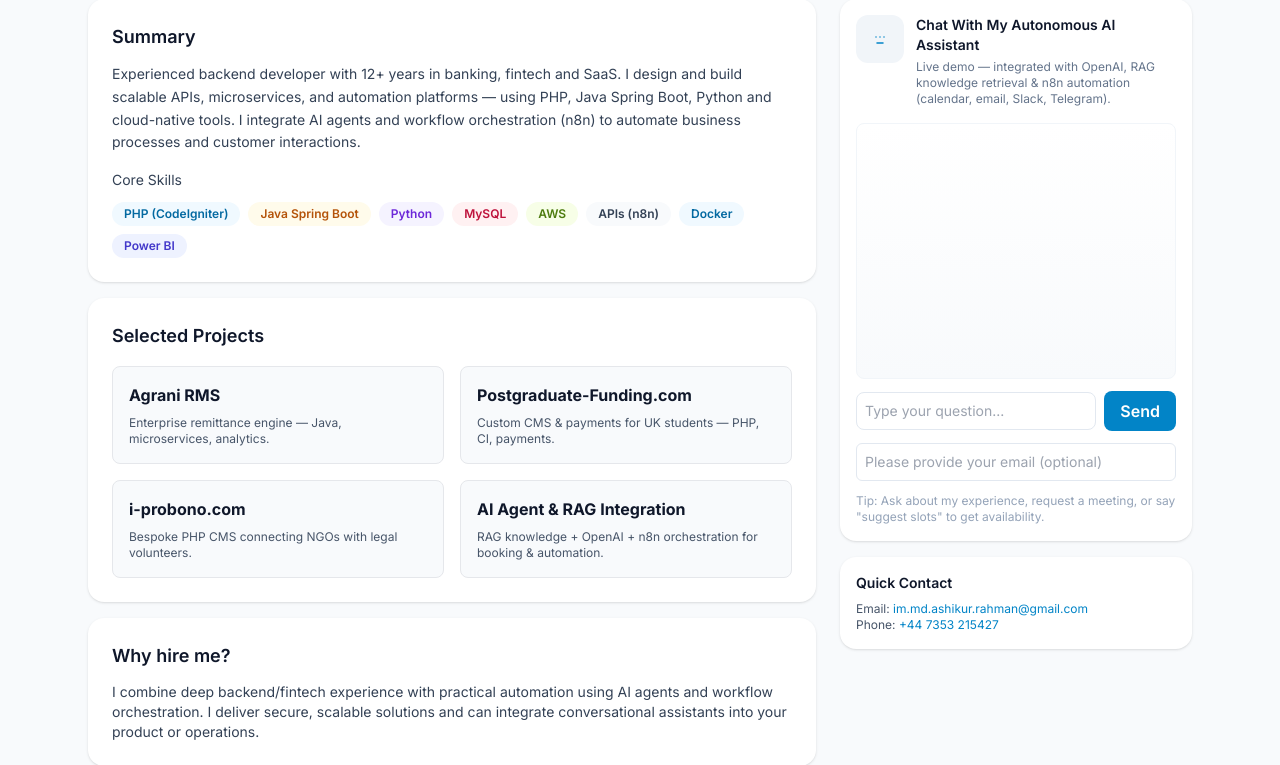
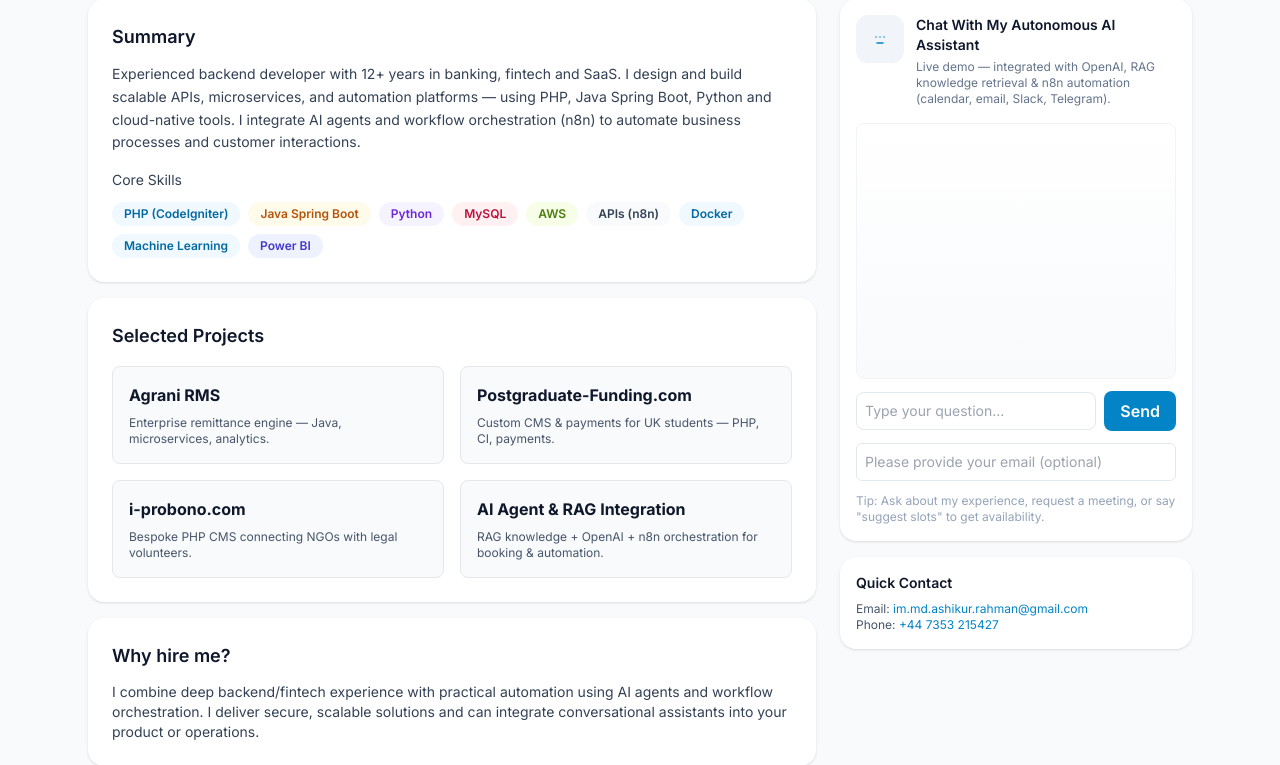
Before and after one commit to ashikur-rahman/ashikur.colud, a PHP site: page / in a window 1280 px wide. Shown: the part 129-894 px from the top of the page. Run offline with PHP 8.4, Linux system fonts and the light colour scheme; some libraries are stand-ins or nearby versions.

Commit message:
First changes after ci cd

```diff
--- a/index.php
+++ b/index.php
@@ -76,6 +76,7 @@
               <span class="text-xs font-semibold px-3 py-1 bg-lime-50 text-lime-700 rounded-full">AWS</span>
               <span class="text-xs font-semibold px-3 py-1 bg-slate-50 text-slate-700 rounded-full">APIs (n8n)</span>
               <span class="text-xs font-semibold px-3 py-1 bg-sky-50 text-sky-700 rounded-full">Docker</span>
+              <span class="text-xs font-semibold px-3 py-1 bg-sky-50 text-sky-700 rounded-full">Machine Learning</span>
               <span class="text-xs font-semibold px-3 py-1 bg-indigo-50 text-indigo-700 rounded-full">Power BI</span>
             </div>
           </div>
```
